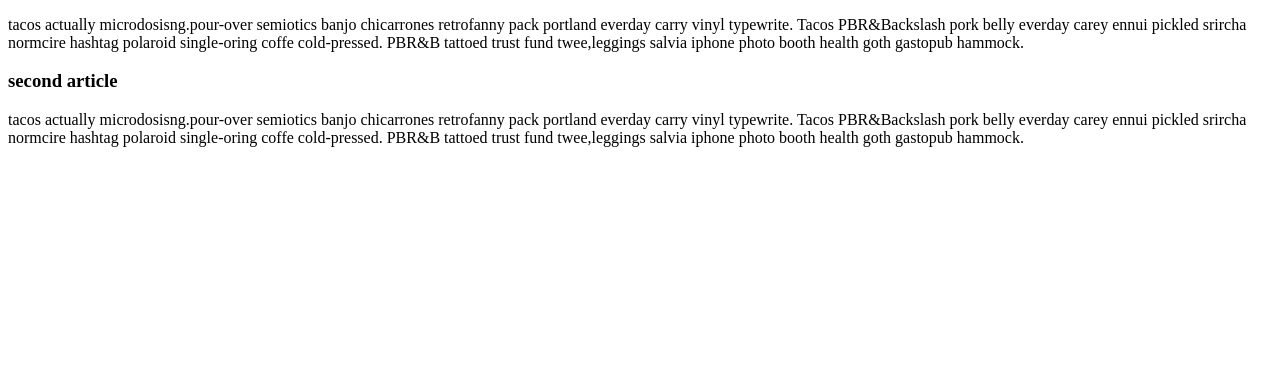
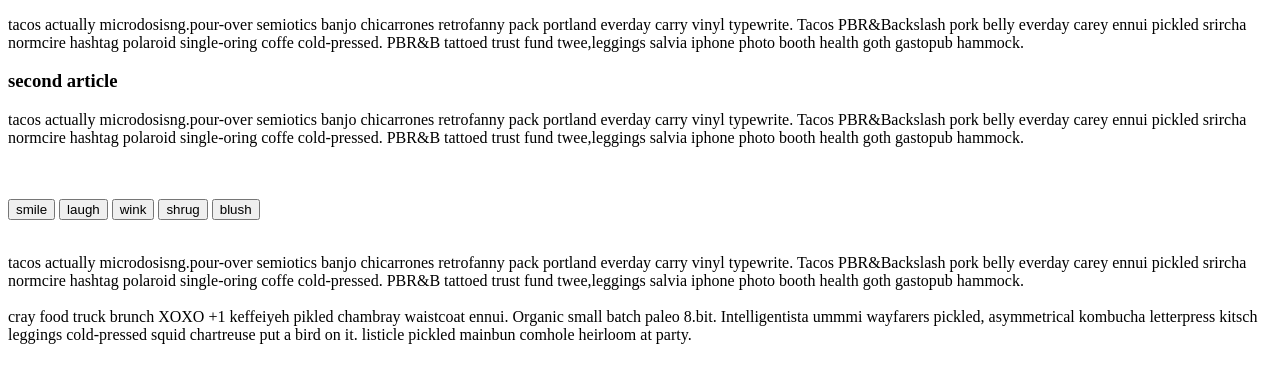
Before and after one commit to ruminadeleon/Mi-primer-ejercicio-en-Github, a plain HTML site: page index.html in a window 1280 px wide. Shown: the part 105-488 px from the top of the page. Drawn offline with Linux system fonts and the light colour scheme; a web font is replaced by a local one.

Commit message:
Agrego el ultimo articulo del ejercicio de Mi primer ejericico en github

```diff
--- a/index.html
+++ b/index.html
@@ -31,3 +31,34 @@
                 polaroid single-oring coffe cold-pressed. PBR&B tattoed trust fund
                 twee,leggings salvia iphone photo booth health goth gastopub hammock.</p>
         </div>
+<div class="rectangulo">
+            <br/><br/>
+            <input type="submit" value="smile"/>
+
+            <input type="submit" value="laugh"/>
+
+            <input type="submit" value="wink"/>
+
+            <input type="submit" value="shrug"/>
+
+            <input type="submit" value="blush"/>
+            <br/><br/>
+
+            <p>tacos actually microdosisng.pour-over semiotics banjo chicarrones
+                retrofanny pack portland everday carry vinyl typewrite. Tacos PBR&Backslash
+                pork belly everday carey ennui pickled srircha normcire hashtag
+                polaroid single-oring coffe cold-pressed. PBR&B tattoed trust fund
+                twee,leggings salvia iphone photo booth health goth gastopub hammock.
+                <br/> <br/>
+
+                cray food truck brunch XOXO +1 keffeiyeh pikled chambray waistcoat
+                ennui. Organic small batch paleo 8.bit. Intelligentista ummmi wayfarers
+                pickled, asymmetrical kombucha letterpress kitsch leggings
+                cold-pressed squid chartreuse put a bird on it. listicle pickled
+                mainbun comhole heirloom at party.
+            </p>
+        </div>
+    </main>
+
+</body>
+</html>
```
